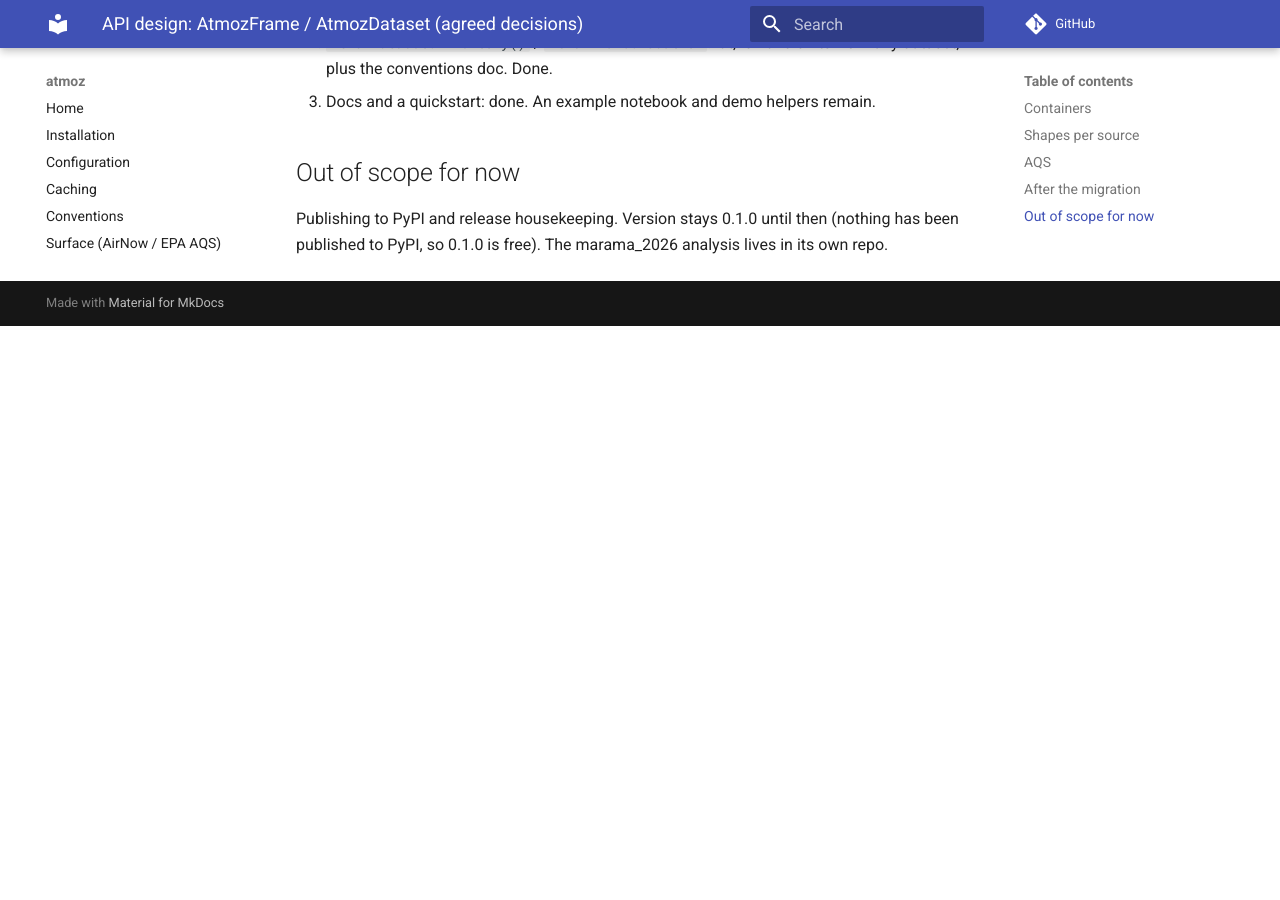
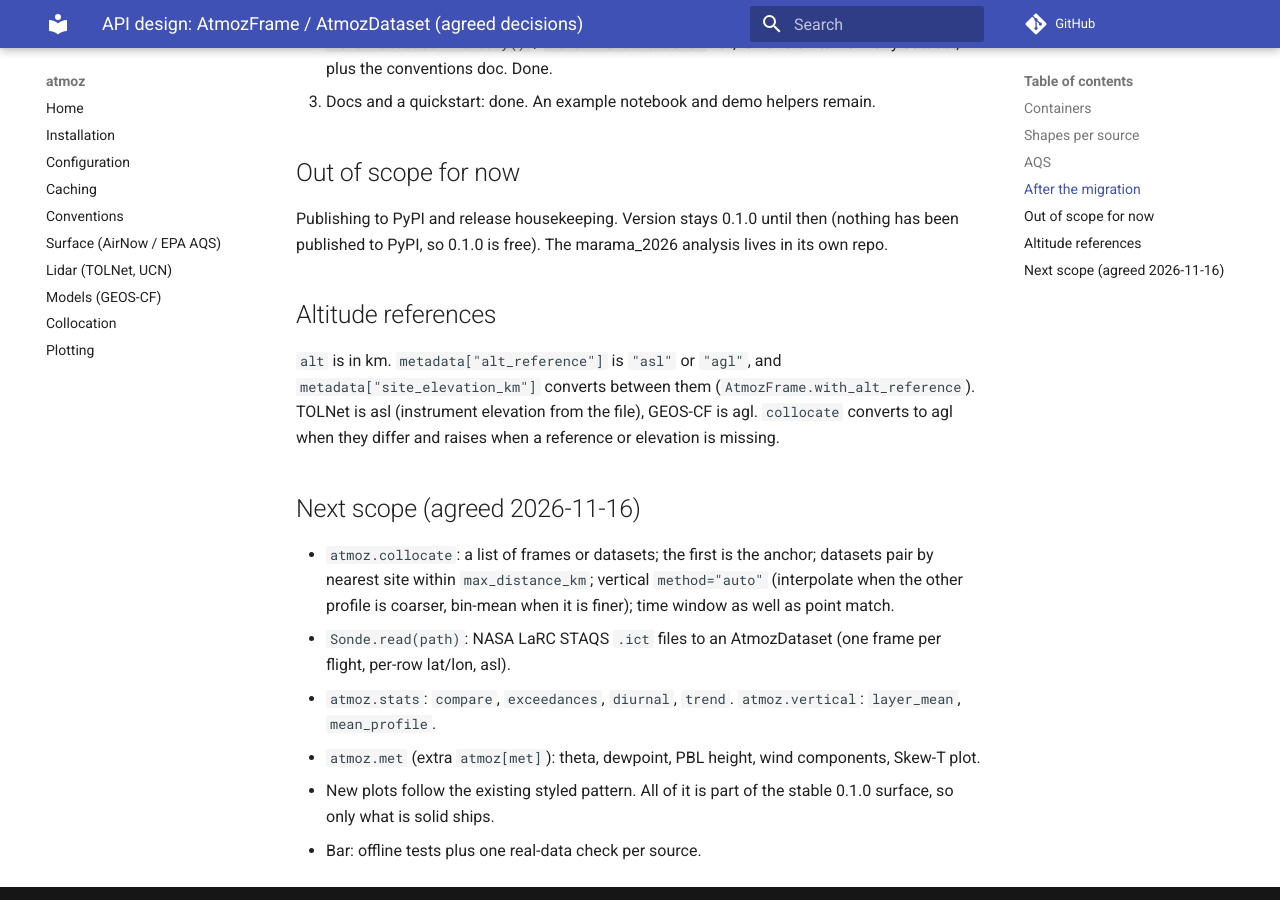
Before and after one commit to moroots/atmoz, an MkDocs documentation site: the page built from docs/design-api.md, in a window 1280 px wide and 900 px high, scrolled down 1471 px. Built offline with MkDocs 1.6.1 and Material for MkDocs 9.7.7, drawn with Linux system fonts in a browser that asks for light colours; comment, search, counter and statistics services are not loaded; before the commit the page ends 1797 px from its top, so only the background shows below that.

Commit message:
Design doc: altitude references and agreed next scope

```diff
--- a/docs/design-api.md
+++ b/docs/design-api.md
@@ -38,3 +38,19 @@ Cache the raw file as parquet. Filters apply to the cached parquet before the pe
 ## Out of scope for now
 
 Publishing to PyPI and release housekeeping. Version stays 0.1.0 until then (nothing has been published to PyPI, so 0.1.0 is free). The marama_2026 analysis lives in its own repo.
+
+## Altitude references
+
+`alt` is in km. `metadata["alt_reference"]` is `"asl"` or `"agl"`, and `metadata["site_elevation_km"]` converts between them
+(`AtmozFrame.with_alt_reference`). TOLNet is asl (instrument elevation from the file), GEOS-CF is agl. `collocate` converts to agl when
+they differ and raises when a reference or elevation is missing.
+
+## Next scope (agreed 2026-11-16)
+
+* `atmoz.collocate`: a list of frames or datasets; the first is the anchor; datasets pair by nearest site within `max_distance_km`;
+  vertical `method="auto"` (interpolate when the other profile is coarser, bin-mean when it is finer); time window as well as point match.
+* `Sonde.read(path)`: NASA LaRC STAQS `.ict` files to an AtmozDataset (one frame per flight, per-row lat/lon, asl).
+* `atmoz.stats`: `compare`, `exceedances`, `diurnal`, `trend`. `atmoz.vertical`: `layer_mean`, `mean_profile`.
+* `atmoz.met` (extra `atmoz[met]`): theta, dewpoint, PBL height, wind components, Skew-T plot.
+* New plots follow the existing styled pattern. All of it is part of the stable 0.1.0 surface, so only what is solid ships.
+* Bar: offline tests plus one real-data check per source.
```
